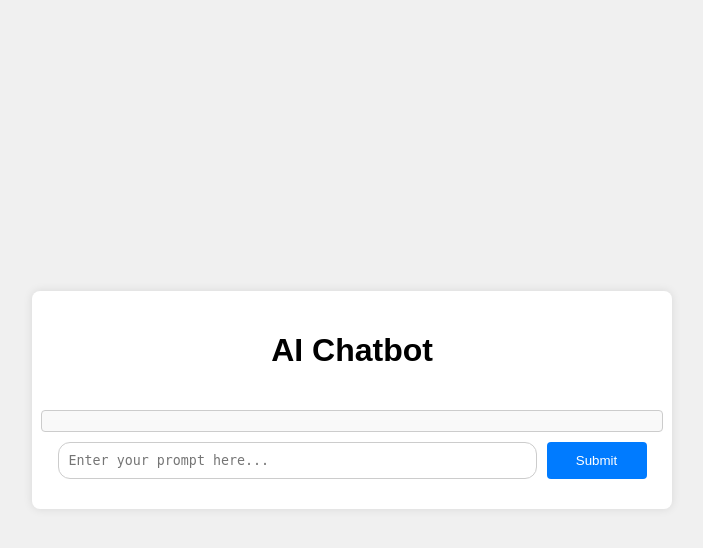
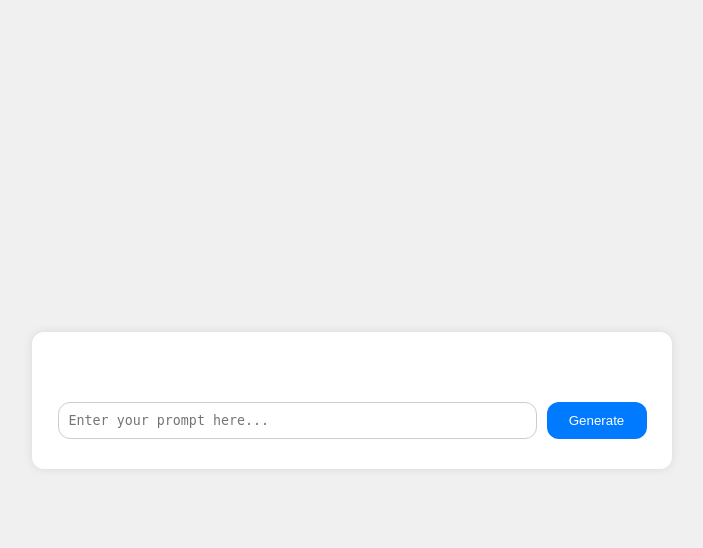
Before and after one commit to D3CL4NZ/LiveDocMD, a Flask app: page / in a window 1280 px wide. Shown: the top 548 px of the page, without its empty margins (288-991 px from the left). Run offline with Flask 2, Linux system fonts and the light colour scheme.

Commit message:
Improved the WebUI

```diff
--- a/src/static/styles.css
+++ b/src/static/styles.css
@@ -14,7 +14,7 @@ body {
     align-items: center;
     background: white;
     padding: 20px;
-    border-radius: 8px;
+    border-radius: 12px;
     box-shadow: 0 0 10px rgba(0, 0, 0, 0.1);
     width: 80%;
     max-width: 600px;
@@ -39,7 +39,7 @@ textarea {
 button {
     padding: 10px 20px;
     border: none;
-    border-radius: 4px;
+    border-radius: 12px;
     background-color: #007BFF;
     color: white;
     cursor: pointer;
@@ -51,15 +51,19 @@ button:hover {
     background-color: #0056b3;
 }
 
+button:disabled {
+    background-color: #ccc;
+    cursor: not-allowed;
+}
+
 #response-box {
-    margin-top: 20px;
+    margin-top: 0px;
+    margin-bottom: 20px;
     text-align: left;
     max-height: 300px;
     overflow-y: auto;
-    border: 1px solid #ccc;
     padding: 10px;
     border-radius: 4px;
-    background-color: #f9f9f9;
     width: 100%;
 }
 
--- a/src/templates/index.html
+++ b/src/templates/index.html
@@ -8,28 +8,24 @@
 </head>
 <body>
     <div class="container">
-        <h1>AI Chatbot</h1>
         <div id="response-box">
             <div id="response" class="response-content"></div>
         </div>
         <form id="prompt-form">
             <div class="form-group">
                 <textarea id="prompt" name="prompt" rows="1" cols="55" placeholder="Enter your prompt here..."></textarea>
-                <button type="submit">Submit</button>
+                <button type="submit">Generate</button>
             </div>
         </form>
     </div>
     <script>
-        window.setInterval(function() {
-            var elem = document.getElementById('response-box');
-            elem.scrollTop = elem.scrollHeight;
-        }, 500);
-
         document.getElementById('prompt-form').addEventListener('submit', async function(event) {
             event.preventDefault();
-            const prompt = document.getElementById('prompt').value;
-            const responseBox = document.getElementById('response');
-            responseBox.textContent = '';
+            const prompt = document.getElementById('prompt');
+            const button = document.querySelector('button');
+            const responseText = document.getElementById('response');
+            const responseBox = document.getElementById('response-box');
+            responseText.textContent = '';
 
             const response = await fetch('/stream_response', {
                 method: 'POST',
@@ -37,17 +33,36 @@
                     'Content-Type': 'application/x-www-form-urlencoded',
                 },
                 body: new URLSearchParams({
-                    'prompt': prompt
+                    'prompt': prompt.value
                 })
             });
 
             const reader = response.body.getReader();
             const decoder = new TextDecoder();
+
+            // This stuff runs after the fetch request is sent
+            prompt.disabled = true; // Disables the text box
+            button.disabled = true; // Disables the submit button
+            button.textContent = 'Wait...'; // Changes the submit button text to "Wait..."
+
             while (true) {
                 const { done, value } = await reader.read();
                 if (done) break;
-                responseBox.textContent += decoder.decode(value);
+                responseText.textContent += decoder.decode(value);
                 responseBox.scrollTop = responseBox.scrollHeight; // Scroll to the bottom
+            }
+
+            prompt.value = ''; // Clears the text box
+            prompt.disabled = false; // Re-enable the text box after the response is done being generated
+            button.disabled = false; // Re-enables the submit button
+            button.textContent = 'Generate'; // Changes the submit button text back to "Generate"
+        });
+
+        // Add event listener for Enter key press on textarea
+        document.getElementById('prompt').addEventListener('keydown', function(event) {
+            if (event.key === 'Enter' && !event.shiftKey) {
+                event.preventDefault();
+                document.getElementById('prompt-form').dispatchEvent(new Event('submit'));
             }
         });
     </script>
```
